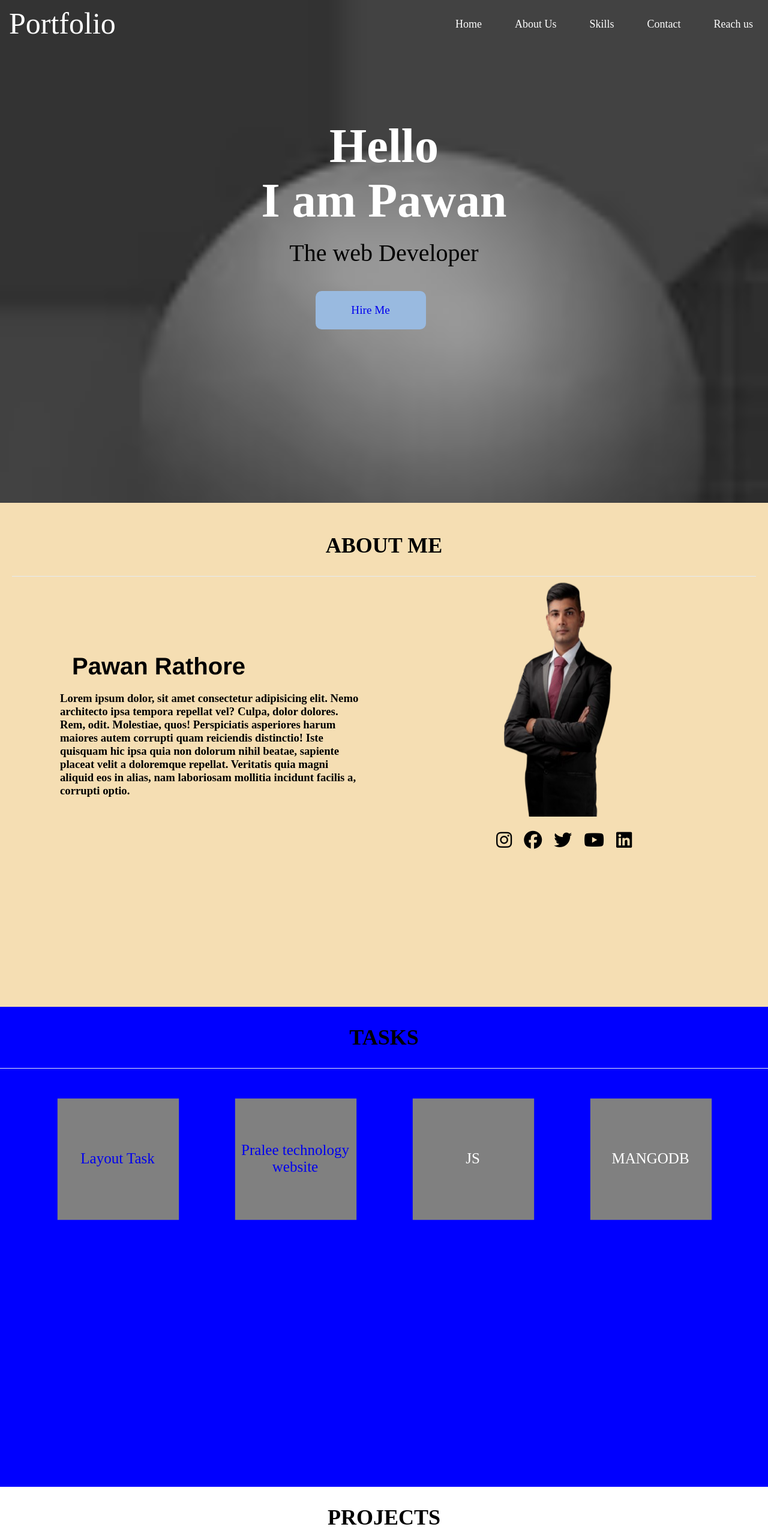
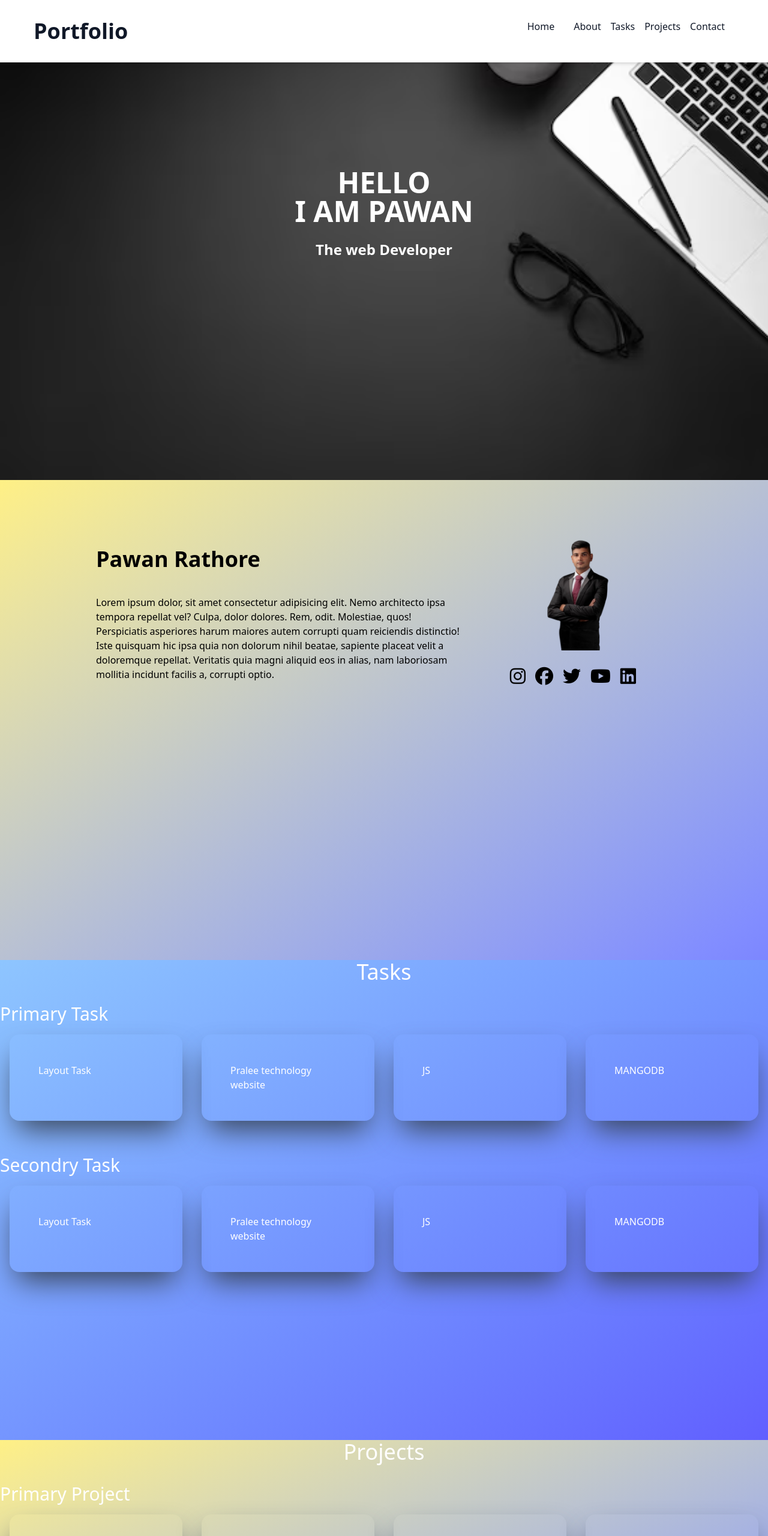
Before and after one commit to pawanrathore2/Task-Mern, a plain HTML site: page index.html in a window 1280 px wide. Shown: the top 2560 px of the page at 60% size. Drawn offline with nearby package versions, Linux system fonts and the light colour scheme.

Commit message:
portfolio by tailwind css

```diff
--- a/index.html
+++ b/index.html
@@ -9,108 +9,133 @@ and open the template in the editor.
         <meta http-equiv="Content-Type" content="text/html; charset=UTF-8">
         <link rel="stylesheet" href="style.css">
         <link rel="stylesheet" href="https://cdnjs.cloudflare.com/ajax/libs/font-awesome/6.7.2/css/all.min.css" integrity="sha512-Evv84Mr4kqVGRNSgIGL/F/aIDqQb7xQ2vcrdIwxfjThSH8CSR7PBEakCr51Ck+w+/U6swU2Im1vVX0SVk9ABhg==" crossorigin="anonymous" referrerpolicy="no-referrer" />
+        <script src="https://unpkg.com/@tailwindcss/browser@4"></script>
 
 
     </head>
     <body>
-        <header id="home">
-           <div class="header-containor">
-               <h1>Portfolio </h1>
-                      <div class="header-a "> <a href="#home">Home</a>
-                        <a href="#aboutus">About Us</a>
-                     <a href="#skill-section">Skills</a>
-                <a href="#contact-div">Contact</a>
-                <a href="#contact">Reach us</a>
-            </div>
-
-        </div>
+      <header class="bg-white shadow-md text-gray-900  flex px-14 py-8 justify-between fixed top-0 w-full">
+        <h1 class="text-4xl font-extrabold">Portfolio</h1>
+        <ul class="flex ">
+           <a href="#cover-title">  <li class="me-8">Home</li></a>
+           <a href="#aboutus">  <li class="me-4">About</li></a>
+           <a href="#tasks"> <li class="me-4">Tasks</li></a>
+            <a href="#projects"><li class="me-4">Projects</li></a>
+              <a href="#contact"> <li class="me-4">Contact</li></a>
+        </ul>
     </header>
 <!--        end of header-->
 <!--home start  -->
-<div class="main">
-         <div class="first">
-                 <h1>Hello</h1>
-                        <h1>I am Pawan </h1>
+<section id="cover-title"
+class=" bg-[url(portfolio-img2.avif)] bg-no-repeat bg-cover h-screen">
+<div class="flex justify-center items-center   pt-70">
+  <div class="text-white">
+          <h1 class="text-5xl text-center font-extrabold uppercase">Hello</h1>
+                 <h1 class="text-5xl text-center font-extrabold uppercase">I am Pawan </h1>
                    <br>
-                      <p>The web Developer</p>
-                 <div class="first-div2">
-                     <a href="mailto:rathorpawan287@gmail.com">Hire Me</a>
+               <p class="text-2xl text-center font-extrabold ">The web Developer</p>
+
   </div>
 </div>
-</div>
+
+</section>
 <!--home end-->
   <main>
     <!-- about me -->
-    <section id="aboutus" class="about-section">
-
-                      <div class="heading-h1"><h1>About ME</h1></div>
-                         <div class="main-div">
-                            <div class="main-para">
-                                <h2 style="padding: 20px; font-family:'Franklin Gothic Medium', 'Arial Narrow', Arial, sans-serif; font-size: 40px;">Pawan Rathore</h2>
+    <section id="aboutus" class=" h-screen bg-gradient-to-br from-yellow-200  to-indigo-400">
+                         <div class="flex py-24 px-36 justify-evenly items-center">
+                            <div class="hover:shadow-2xl shadow-gray-600 me-8  transition-all duration-700 p-4 h-96">
+                                <h2 class="text-4xl font-bold pb-10">Pawan Rathore</h2>
                                       <h3>
                                         Lorem ipsum dolor, sit amet consectetur adipisicing elit. Nemo architecto ipsa tempora repellat vel? Culpa, dolor dolores. Rem, odit. Molestiae, quos! Perspiciatis asperiores harum maiores autem corrupti quam reiciendis distinctio!
                                         Iste quisquam hic ipsa quia non dolorum nihil beatae, sapiente placeat velit a doloremque repellat. Veritatis quia magni aliquid eos in alias, nam laboriosam mollitia incidunt facilis a, corrupti optio.
                                       </h3>
                             </div>
-                                          <div class="img-div" >
-                                                <img  src="man-photo-removebg-preview.png" width="500px" height="400px"  >
-                                                <div class="icon-div">
-                                                    <i class="fa-brands fa-instagram"></i>
-                                                    <i class="fa-brands fa-facebook"></i>
-                                                    <i class="fa-brands fa-twitter"></i>
-                                                    <i class="fa-brands fa-youtube"></i>
-                                                    <i class="fa-brands fa-linkedin"></i>
+                                          <div class="hover:shadow-2xl shadow-gray-600 me-8  transition-all duration-700  h-96" >
+                                                <img class="" src="man-photo-removebg-preview.png" width="700px" height="500px"  >
+                                                <div class="flex justify-center items-center p-7 text-3xl">
+                                                    <i class="fa-brands fa-instagram pr-4"></i>
+                                                    <i class="fa-brands fa-facebook pr-4"></i>
+                                                    <i class="fa-brands fa-twitter pr-4"></i>
+                                                    <i class="fa-brands fa-youtube pr-4"></i>
+                                                    <i class="fa-brands fa-linkedin pr-4"></i>
                                                 </div>
                                       </div>
                          </div>
-
-
     </section>
     <!-- about me end -->
     <!-- my Task -->
-     <section class="section-task" id="skill-section">
-                       <div class="heading-h1"><h1>tasks</h1></div>
-                          <div class="skill-div">
-                           <div class="skill"><a href= "https://pawanrathore2.github.io/Task-Mern/task2.html">Layout Task</a></div>
-                             <div class="skill"><a href= "https://pawanrathore2.github.io/Task-Mern/tailwind-task.html">Pralee technology website</a></div>
-                               <div class="skill">JS</div>
-                                 <div class="skill">MANGODB</div>
+     <section  id="tasks"class="h-screen   text-white bg-gradient-to-br from-blue-300 to-indigo-500">
+                       <div class="text-4xl text-center capitalize pb-8 border-b-black"><h1>tasks</h1></div>
+                       <div class="text-3xl text-start capitalize"><h1>Primary task</h1></div>
+                       <div class="flex ">
+                           <div class="w-full m-4 shadow-2xl  shadow-gray-700 rounded-2xl p-12"><a href= "https://pawanrathore2.github.io/Task-Mern/task2.html">Layout Task</a></div>
+                             <div class="w-full m-4 shadow-2xl shadow-gray-700 rounded-2xl p-12"><a href= "https://pawanrathore2.github.io/Task-Mern/tailwind-task.html">Pralee technology website</a></div>
+                               <div class="w-full m-4 shadow-2xl shadow-gray-700 rounded-2xl p-12">JS</div>
+                                 <div class="w-full m-4 shadow-2xl shadow-gray-700 rounded-2xl p-12">MANGODB</div>
                         </div>
+             <div class="mt-10">  <div class="text-3xl text-start capitalize"><h1>secondry task</h1></div>
+             <div class="flex ">
+                 <div class="w-full m-4 shadow-2xl hover:shadow-2xl  shadow-gray-700 rounded-2xl p-12 transition-all duration-700 ease-in-out "><a href= "https://pawanrathore2.github.io/Task-Mern/task2.html">Layout Task</a></div>
+                   <div class="w-full m-4 shadow-2xl shadow-gray-700  rounded-2xl p-12"><a href= "https://pawanrathore2.github.io/Task-Mern/tailwind-task.html">Pralee technology website</a></div>
+                     <div class="w-full m-4 shadow-2xl shadow-gray-700 rounded-2xl p-12">JS</div>
+                       <div class="w-full m-4 shadow-2xl shadow-gray-700 rounded-2xl p-12">MANGODB</div>
+              </div> </div>
   </section>
   <!-- task end -->
   <!-- Projects -->
-  <section class="section-project" id="skill-section">
-                        <div class="heading-h1"><h1>Projects</h1></div>
-                          <div class="skill-div">
-                               <div class="skill"></div>
-                                    <div class="skill">CSS</div>
-                                        <div class="skill">JS</div>
-                                        <div class="skill">MANGODB</div>
+  <section id="projects" class="bg-gradient-to-br from-yellow-200  to-indigo-400 text-white" id="skill-section">
+    <div class="text-4xl text-center capitalize pb-8"><h1>projects</h1></div>
+    <div class="text-3xl text-start capitalize"><h1>Primary project</h1></div>
+    <div class="flex ">
+        <div class="w-full m-4 shadow-2xl shadow-gray-700 rounded-2xl p-12"><a href= "https://pawanrathore2.github.io/Task-Mern/task2.html">Layout Task</a></div>
+          <div class="w-full m-4 shadow-2xl shadow-gray-700 rounded-2xl p-12"><a href= "https://pawanrathore2.github.io/Task-Mern/tailwind-task.html">Pralee technology website</a></div>
+            <div class="w-full m-4 shadow-2xl shadow-gray-700 rounded-2xl p-12">JS</div>
+              <div class="w-full m-4 shadow-2xl shadow-gray-700 rounded-2xl p-12">MANGODB</div>
      </div>
-                          <div class="skill-div">
-                             <div class="skill"></div>
-                                    <div class="skill">CSS</div>
-                                <div class="skill">JS</div>
-                                  <div class="skill">MANGODB</div>
-                            </div>
+<div class="mt-10">  <div class="text-3xl text-start capitalize"><h1>Primary task</h1></div>
+<div class="flex ">
+<div class="w-full m-4 shadow-2xl shadow-gray-700  hover:shadow-2xl  rounded-2xl p-12"><a href= "https://pawanrathore2.github.io/Task-Mern/task2.html">Layout Task</a></div>
+<div class="w-full m-4 shadow-2xl shadow-gray-700 rounded-2xl p-12"><a href= "https://pawanrathore2.github.io/Task-Mern/tailwind-task.html">Pralee technology website</a></div>
+  <div class="w-full m-4 shadow-2xl shadow-gray-700 rounded-2xl p-12">JS</div>
+    <div class="w-full m-4 shadow-2xl shadow-gray-700 rounded-2xl p-12">MANGODB</div>
+</div> </div>
 </section>
 <!-- Project End -->
  <!-- contact form -->
-  <section class="contect" id="contact-div">
-    <div class="contect-div">
-        <form action="#" method="post">
-            <h1 style="text-align: center;">
-                Contact Me
-            </h1>
-            <div class="form-div">
-         <label>
-             Name:  <input type="text" placeholder="Enter Name">
-             </label>
+ <section id="contact" class="bg-gradient-to-br from-blue-500 to-purple-500 flex items-center justify-center min-h-screen">
+     <div class="bg-white p-8 rounded-xl  w-md ">
+    <h2 class="text-2xl font-bold text-gray-700 mb-6 text-center">Contact Us</h2>
 
-          <label>
-              Username :  <input type="text" placeholder="Enter Name">
-          </label>
+    <form>
+        <!-- Name -->
+        <div class="mb-4">
+            <label class="block text-gray-600 font-semibold mb-2" for="name">Name</label>
+            <input type="text"  placeholder="Enter your name" class="w-full px-4 py-2 border rounded-lg  ">
         </div>
+
+        <!-- Email -->
+        <div class="mb-4">
+            <label class="block text-gray-600 font-semibold mb-2" for="email">Email</label>
+            <input type="email"  placeholder="Enter your email" class="w-full px-4 py-2 border rounded-lg  ">
+        </div>
+
+        <!-- Subject -->
+        <div class="mb-4">
+            <label class="block text-gray-600 font-semibold mb-2" for="subject">Subject</label>
+            <input type="text"  placeholder="Enter the subject" class="w-full px-4 py-2 border rounded-lg  ">
+        </div>
+
+        <!-- Message -->
+        <div class="mb-4">
+            <label class="block text-gray-600 font-semibold mb-2" for="message">Message</label>
+            <textarea  placeholder="Write your message here..." rows="4" class="w-full px-4 py-2 border rounded-lg   "></textarea>
+        </div>
+
+        <!-- Submit Button -->
+        <button type="submit" class="w-full bg-blue-500 text-white py-2 rounded-lg hover:bg-blue-600 transition duration-300">
+            Send Message
+        </button>
     </form>
 </div>
 </section>
--- a/style.css
+++ b/style.css
@@ -1,4 +1,8 @@
-*{
+@import "tailwindcss";
+.my-color{
+    background-color: rgb(55, 66, 85);
+}
+ /* *{
     margin: 0;
 
 }
@@ -199,3 +203,4 @@ box-shadow: 4px 4px 4px;
     display: flex;
     padding-top: 40px;
  }
+  */
```
Lines whose indentation alone changed are shown as unchanged.
